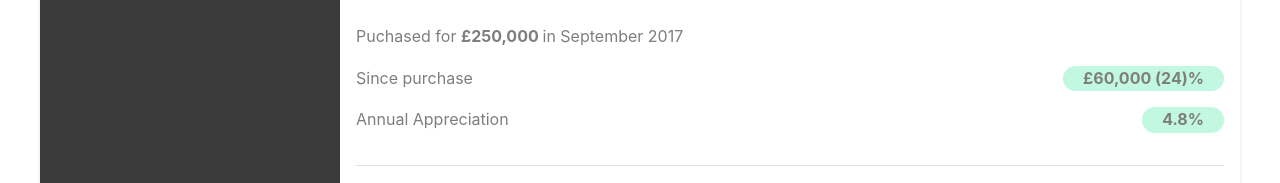
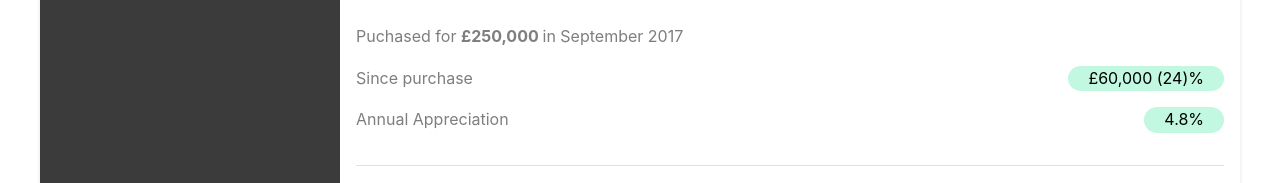
Before and after one commit to samchillcott/frontend-interview-task-main, a Next.js app: page / in a window 1280 px wide. Shown: the part 485-668 px from the top of the page. Built offline with nearby package versions, Linux system fonts and the light colour scheme.

Commit message:
update green text

```diff
--- a/modules/property-details/style.js
+++ b/modules/property-details/style.js
@@ -30,11 +30,10 @@ export const InfoText = styled.div`
 export const InfoTextGreen = styled.div`
   line-height: 1.2;
   font-size: ${(props) => props.theme.typography.m.fontSize};
-  color: ${(props) => props.theme.colors.neutral[600]};
+  color: "#006b57";
   background-color: ${(props) => props.theme.colors.green};
   border-radius: 15px;
   padding: 3px 20px;
-  font-weight: bold;
 `;
 
 export const AccountSection = styled.div`
```
